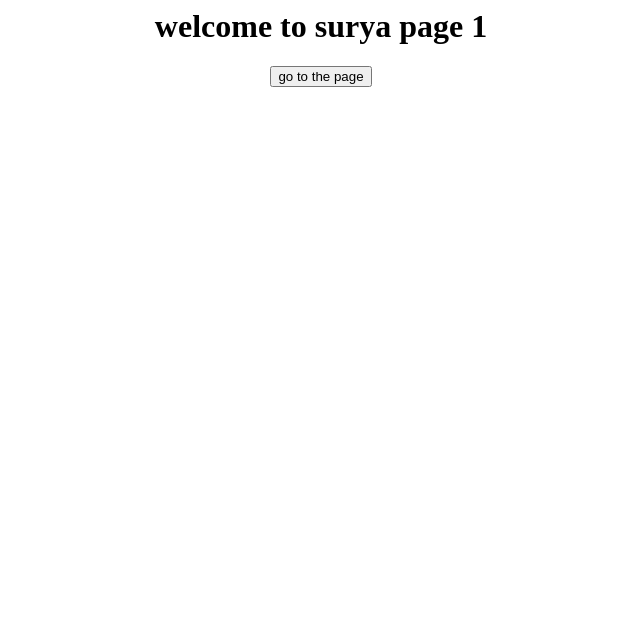
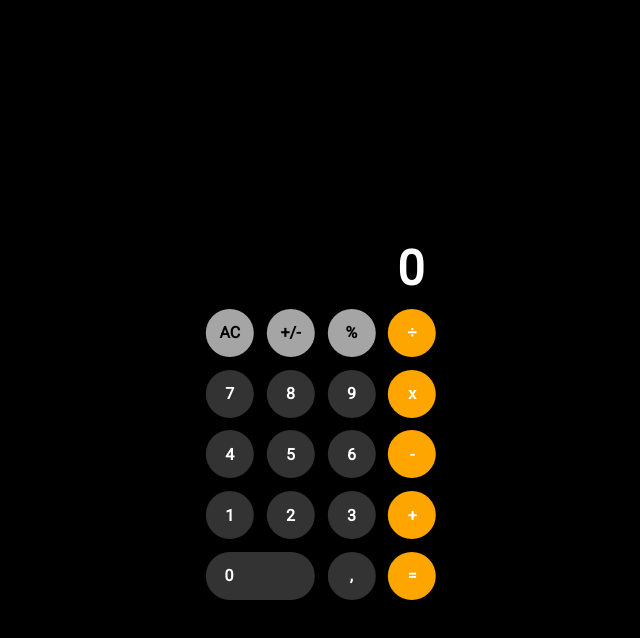
Before and after one commit to spyadav14699/I-phone-calculator, a plain HTML site: page index.html in a window 1280 px wide. Shown: the whole page, without its empty margins (319-959 px from the left). Drawn offline with Linux system fonts and the light colour scheme.

Commit message:
final commit

```diff
--- a/index.html
+++ b/index.html
@@ -1,9 +1,40 @@
-<html>
-    <title>welcome</title>
+<!DOCTYPE html>
+<html lang="en">
+<head>
+    <meta charset="UTF-8">
+    <meta http-equiv="X-UA-Compatible" content="IE=edge">
+    <meta name="viewport" content="width=device-width, initial-scale=1.0">
+    <link rel="stylesheet" href="./style.css">
+    <title>Document</title>
+</head>
 <body>
-    <center>
-        <h1> welcome to surya page 1</h1>
-        <button>go to the page</button>
-    </center>
+    <div class="container">
+        <div class="display">
+          <span class="display_numb" id="display_area">0</span>
+        </div>
+
+        <div class="type-area">
+          <div class="sign" id="ac_switch" onclick="resetDisplay()">AC</div>
+          <div class="sign">+/-</div>
+          <div class="sign">%</div>
+          <div class="math-sign" onclick="pushSign(` / `)">÷</div>
+          <div class="numb" onclick="pushSign(7)">7</div>
+          <div class="numb" onclick="pushSign(8)">8</div>
+          <div class="numb" onclick="pushSign(9)">9</div>
+          <div class="math-sign" onclick="pushSign(` * `)">x</div>
+          <div class="numb" onclick="pushSign(4)">4</div>
+          <div class="numb" onclick="pushSign(5)">5</div>
+          <div class="numb" onclick="pushSign(6)">6</div>
+          <div class="math-sign" onclick="pushSign(` - `)">-</div>
+          <div class="numb" onclick="pushSign(1)">1</div>
+          <div class="numb" onclick="pushSign(2)">2</div>
+          <div class="numb" onclick="pushSign(3)">3</div>
+          <div class="math-sign" onclick="pushSign(` + `)">+</div>
+          <div class="zero" onclick="pushSign(0)">0</div>
+          <div class="numb" onclick="pushSign(`.`)">,</div>
+          <div class="math-sign" onclick="calcDisplay()">=</div>
+        </div>
+      </div>
 </body>
-    </html>
+</html>
+<script src="./index.js"></script>
--- /dev/null
+++ b/index.js
@@ -0,0 +1,56 @@
+"use strict";
+
+// --> Function to push Signs and Oporators on the display
+// --> if query clears the default zero as soon as you click a number
+// --> turn AC button to C as soon something gets clicked
+function pushSign(a) {
+  const askForZero = document.getElementById("display_area").innerHTML;
+  if (askForZero == 0) {
+    document.getElementById("display_area").innerHTML = "";
+  }
+
+  document.getElementById("ac_switch").innerHTML = "C";
+  document.getElementById("display_area").innerHTML += a;
+}
+
+// --> Function to read the display and calculate it on = button
+function calcDisplay() {
+  const displaySigns = document.getElementById("display_area");
+  const result = eval(displaySigns.innerHTML);
+  displaySigns.innerHTML = result;
+}
+
+// --> Function to clear the display with the C button
+// --> if you click the C button it turns back to AC
+function resetDisplay() {
+  document.getElementById("display_area").innerHTML = "0";
+  document.getElementById("ac_switch").innerHTML = "AC";
+}
+"use strict";
+
+// --> Function to push Signs and Oporators on the display
+// --> if query clears the default zero as soon as you click a number
+// --> turn AC button to C as soon something gets clicked
+function pushSign(a) {
+  const askForZero = document.getElementById("display_area").innerHTML;
+  if (askForZero == 0) {
+    document.getElementById("display_area").innerHTML = "";
+  }
+
+  document.getElementById("ac_switch").innerHTML = "C";
+  document.getElementById("display_area").innerHTML += a;
+}
+
+// --> Function to read the display and calculate it on = button
+function calcDisplay() {
+  const displaySigns = document.getElementById("display_area");
+  const result = eval(displaySigns.innerHTML);
+  displaySigns.innerHTML = result;
+}
+
+// --> Function to clear the display with the C button
+// --> if you click the C button it turns back to AC
+function resetDisplay() {
+  document.getElementById("display_area").innerHTML = "0";
+  document.getElementById("ac_switch").innerHTML = "AC";
+}
--- /dev/null
+++ b/style.css
@@ -0,0 +1,108 @@
+@import url("https://fonts.googleapis.com/css2?family=Roboto&display=swap");
+
+/* Variables */
+:root {
+  --button-color-orange: orange;
+  --button-color-lightgrey: #a5a5a5;
+  --button-color-darkgrey: #333333;
+  --button-color-hover: rgb(150, 150, 150);
+}
+
+/* General Settings */
+* {
+  margin: 0px;
+  padding: 0px;
+  box-sizing: border-box;
+  font-family: "Roboto", sans-serif;
+  font-weight: bold;
+}
+body {
+  height: 100vh;
+  background-color: black;
+}
+
+.container {
+  position: absolute;
+  transform: translate(-50%, -50%);
+  top: 50%;
+  left: 50%;
+}
+
+/* Display Area */
+.display {
+  height: 6.8rem;
+  width: 14.4rem;
+}
+.display_numb {
+  height: 6.8rem;
+  width: 14.4rem;
+  display: flex;
+  align-items: flex-end;
+  flex-direction: column-reverse;
+  font-size: 3rem;
+  color: white;
+  padding-bottom: 0.75rem;
+  padding-inline-end: 0.75rem;
+}
+
+/* Gird System for the typing Field */
+.type-area {
+  display: grid;
+  grid-template-rows: 3rem 3rem 3rem 3rem 3rem;
+  grid-template-columns: 3rem 3rem 3rem 3rem;
+  grid-gap: 0.8rem;
+  text-align: center;
+}
+
+/* to make the 0 button extra wide with Grid */
+.zero {
+  grid-row-start: 5;
+  grid-row-end: 5;
+  grid-column-start: 1;
+  grid-column-end: 3;
+  border-radius: 2.3rem;
+  color: white;
+  padding-right: 3.9rem;
+  background-color: var(--button-color-darkgrey);
+}
+
+.numb,
+.sign,
+.math-sign,
+.zero {
+  display: flex;
+  justify-content: center;
+  align-items: center;
+  border: none;
+  cursor: pointer;
+}
+
+.numb:hover,
+.sign:hover,
+.math-sign:hover,
+.zero:hover {
+  background-color: var(--button-color-hover);
+  opacity: 70%;
+  transition: 600ms;
+}
+
+.numb,
+.sign,
+.math-sign {
+  border-radius: 50%;
+}
+
+.numb,
+.math-sign {
+  color: white;
+}
+
+.sign {
+  background-color: var(--button-color-lightgrey);
+}
+.numb {
+  background-color: var(--button-color-darkgrey);
+}
+.math-sign {
+  background-color: var(--button-color-orange);
+}
```
Also changed, not shown: home.html (deleted, +0 -10 lines).
